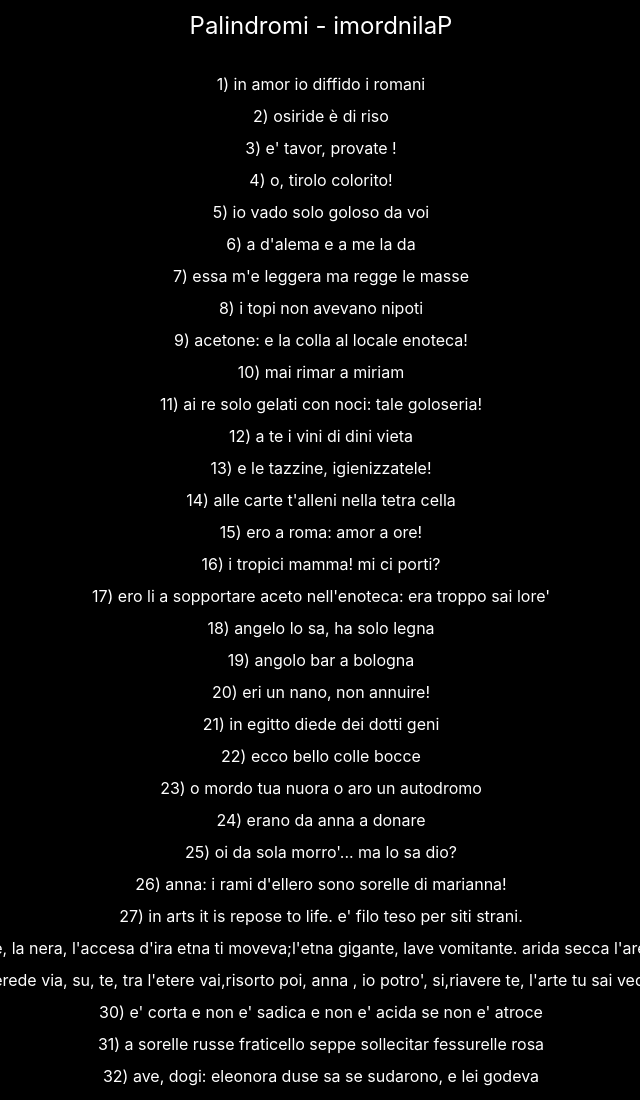
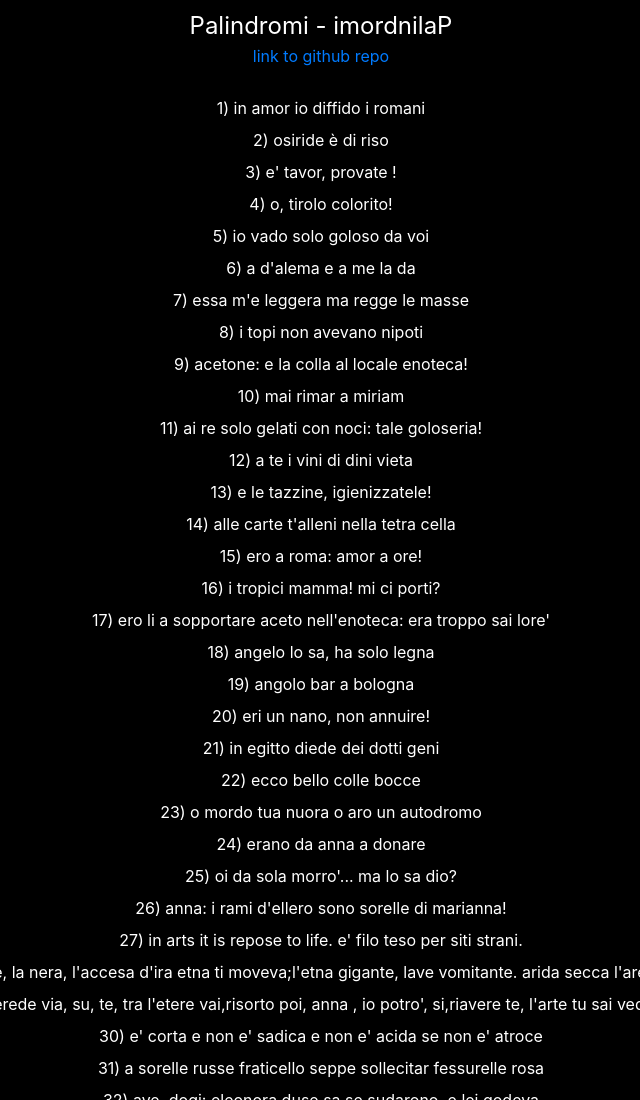
Before and after one commit to alsd4git/palindromi, a plain HTML site: page index.html in a window 1280 px wide. Shown: the top 1100 px of the page, without its empty margins (319-959 px from the left). Drawn offline with nearby package versions, Linux system fonts and the light colour scheme.

Commit message:
updated README to synch with master, added link to github repo, removed last empty line

```diff
--- a/index.html
+++ b/index.html
@@ -4,12 +4,10 @@
     <title>Palindromi - git</title>
     <!-- <link rel="icon" type="image/png" sizes="32x32" href="/favicon-32x32.png"> -->
     <!-- <link rel="icon" type="image/png" sizes="16x16" href="/favicon-16x16.png"> -->
-    <link rel="stylesheet" href="https://stackpath.bootstrapcdn.com/bootstrap/4.3.1/css/bootstrap.min.css"
-        integrity="sha384-ggOyR0iXCbMQv3Xipma34MD+dH/1fQ784/j6cY/iJTQUOhcWr7x9JvoRxT2MZw1T" crossorigin="anonymous">
+    <link rel="stylesheet" href="https://stackpath.bootstrapcdn.com/bootstrap/4.3.1/css/bootstrap.min.css" integrity="sha384-ggOyR0iXCbMQv3Xipma34MD+dH/1fQ784/j6cY/iJTQUOhcWr7x9JvoRxT2MZw1T" crossorigin="anonymous">
     <script src="https://ajax.googleapis.com/ajax/libs/jquery/3.4.1/jquery.min.js"></script>
     <meta charset="UTF-8" />
-    <meta name="viewport"
-        content="width=device-width, user-scalable=no,initial-scale=1.0, minimum-scale=1.0, maximum-scale=1.0">
+    <meta name="viewport" content="width=device-width, user-scalable=no,initial-scale=1.0, minimum-scale=1.0, maximum-scale=1.0">
 
     <style>
         body {
@@ -30,18 +28,21 @@
 
 <body>
     <div class="title text-center pt-2">Palindromi - imordnilaP</div>
+    <div class="text-center">
+        <a href="https://github.com/alsd4git/palindromi">link to github repo</a>
+    </div>
     <br>
     <div class="lista-palindormi text-center">
     </div>
 </body>
 
 <script>
-    $(function () {
+    $(function() {
         $.ajax({
             async: true,
             url: 'data.txt',
             dataType: 'text',
-            success: function (data) {
+            success: function(data) {
                 processData(data);
             }
         });
@@ -53,8 +54,9 @@
         arrayOfLines = data.split("\n");
         i = 0;
         arrayOfLines.forEach(element => {
-            $(".lista-palindormi").append("<div class='palindrome-line py-1'>" + (++i) + ") " + element +
-                "</div>");
+            if (element) {
+                $(".lista-palindormi").append("<div class='palindrome-line py-1'>" + (++i) + ") " + element + "</div>");
+            }
         });
     }
 </script>
```
Also changed, not shown: README.md.
